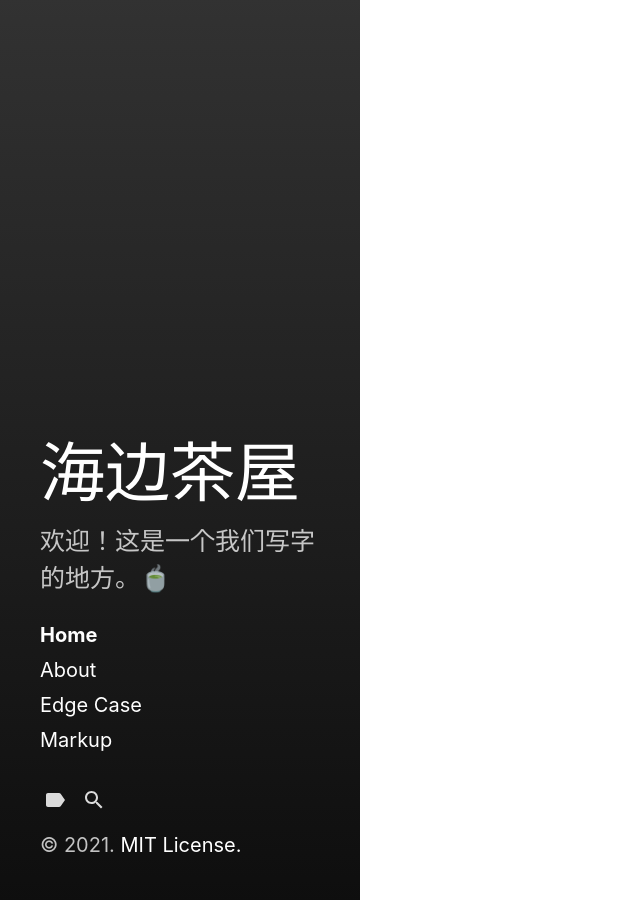
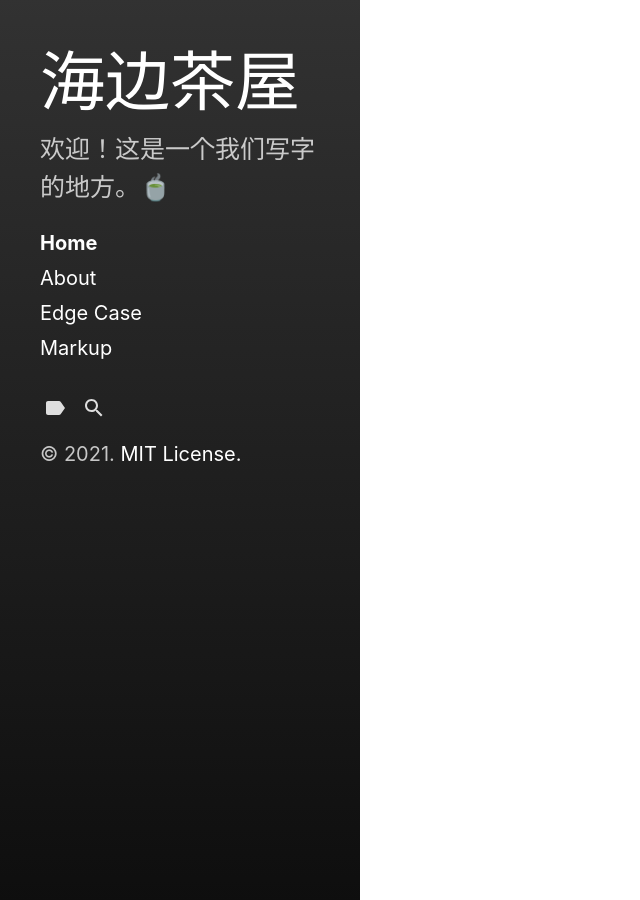
Before and after one commit to setsuna-dayo/setsuna-dayo.github.io, a Jekyll site: the page built from index.html, in a window 1280 px wide. Shown: the whole page, without its empty margins (0-640 px from the left). Built offline with Jekyll 4.4.1, drawn with Linux system fonts in a browser that asks for light colours; the list of posts is cut into pages by our own code.

Commit message:
Update main.scss

```diff
--- a/assets/css/main.scss
+++ b/assets/css/main.scss
@@ -3,4 +3,5 @@
 # only main files contain this front matter, not partials.
 ---
 
+$sidebar-sticky: false;
 @import "hydeout";
```
